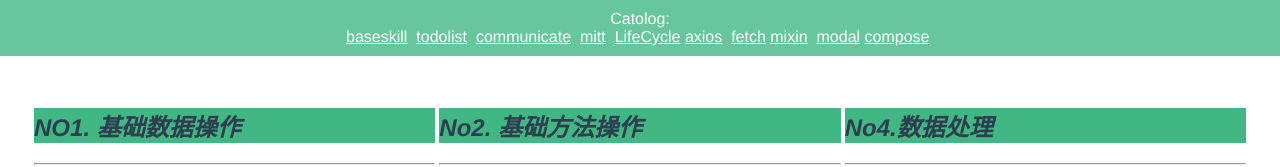
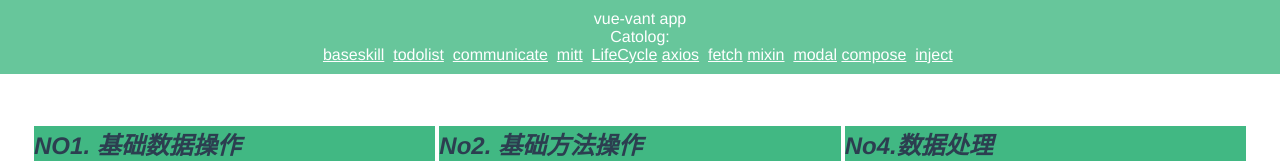
Before and after one commit to mugudamowang/vue-ant, a Vue app: page / in a window 1280 px wide. Shown: the top 167 px of the page. Built offline with nearby package versions, Linux system fonts and the light colour scheme.

Commit message:
provide inject

```diff
--- a/src/App.vue
+++ b/src/App.vue
@@ -1,12 +1,15 @@
 <template>
     <div class="header">
+        <p>{{title}}</p>
         <p>Catolog:</p>
         <a href="#base">baseskill</a>&nbsp; <a href="#todo">todolist</a>&nbsp;
         <a href="#com">communicate</a>&nbsp; <a href="#mitt">mitt</a>&nbsp;
         <a href="#life">LifeCycle</a>&nbsp;<a href="#axios">axios</a>&nbsp;
         <a href="#fetch">fetch</a>&nbsp;<a href="#mixin">mixin</a>&nbsp;
         <a href="#modal">modal</a>&nbsp;<a href="#compose">compose</a>&nbsp;
+        <a href="#inject">inject</a>&nbsp;
     </div>
+
 
     <BaseSkill ref="base" id="base"></BaseSkill>
     <hr />
@@ -39,10 +42,12 @@
     <button @click="isVisible = true">modal show</button>
     <br>
     <Composition id="compose"></Composition>
+    <br>
+    <Inject @setTitle="setTitle" id="inject"></Inject>
 </template>
 
 <script lang="ts">
-import { defineComponent } from "vue";
+import { defineComponent, provide, ref } from "vue";
 import BaseSkill from "./components/BaseSkill.vue";
 import TodoList from "./components/TodoList.vue";
 import ParentAndChild from "./components/parent.vue";
@@ -55,6 +60,8 @@ import Fetch from "./components/Fetch.vue";
 import Mixins from "./components/Mixins.vue";
 import Modal from "./components/Modal.vue";
 import Composition from "./components/Composition.vue";
+import Inject from "./components/Inject.vue";
+
 
 export default defineComponent({
     name: "App",
@@ -69,7 +76,19 @@ export default defineComponent({
         Fetch,
         Mixins,
         Modal,
-        Composition
+        Composition,
+        Inject
+    },
+    setup(){
+        let title = ref("vue-vant app");
+        provide("title", title);
+        let setTitle = () => {
+            title.value = "changed app title"
+        }
+        return{
+            title,
+            setTitle
+        }
     },
     data() {
         return {
--- /dev/null
+++ b/src/components/Inject.vue
@@ -0,0 +1,20 @@
+<template>
+    <div>
+        <h2>NO.15 Inject API</h2>
+        <button @click="$emit('setTitle')">change title</button>
+        <p>inject from app--{{ title }}</p>
+    </div>
+</template>
+
+<script>
+import { inject } from "@vue/runtime-core";
+export default {
+    setup() {
+        let title = inject("title");//option选项使用过provide和inject没有响应式.
+        return { title };
+    },
+};
+</script>
+
+<style>
+</style>
```
